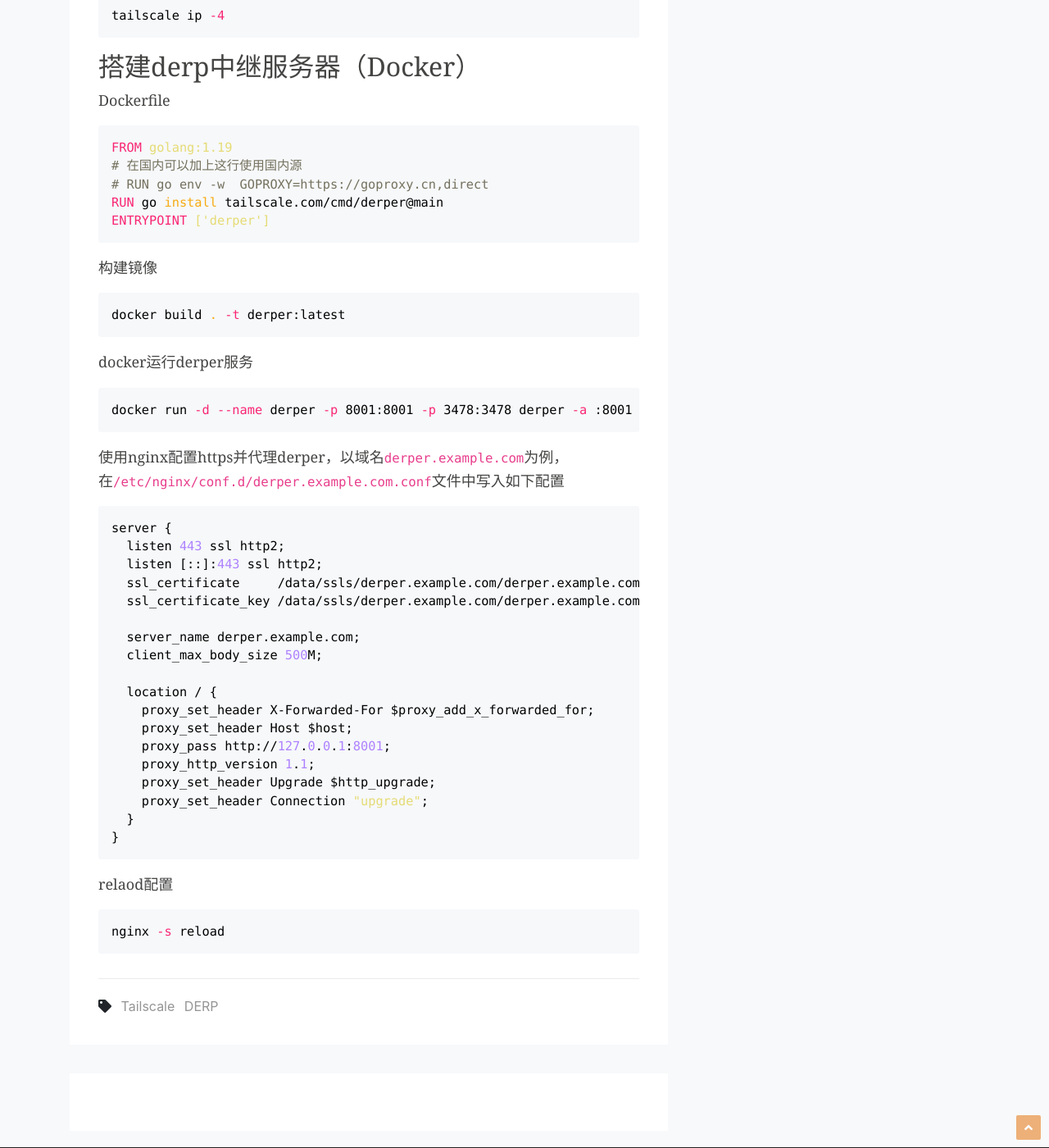
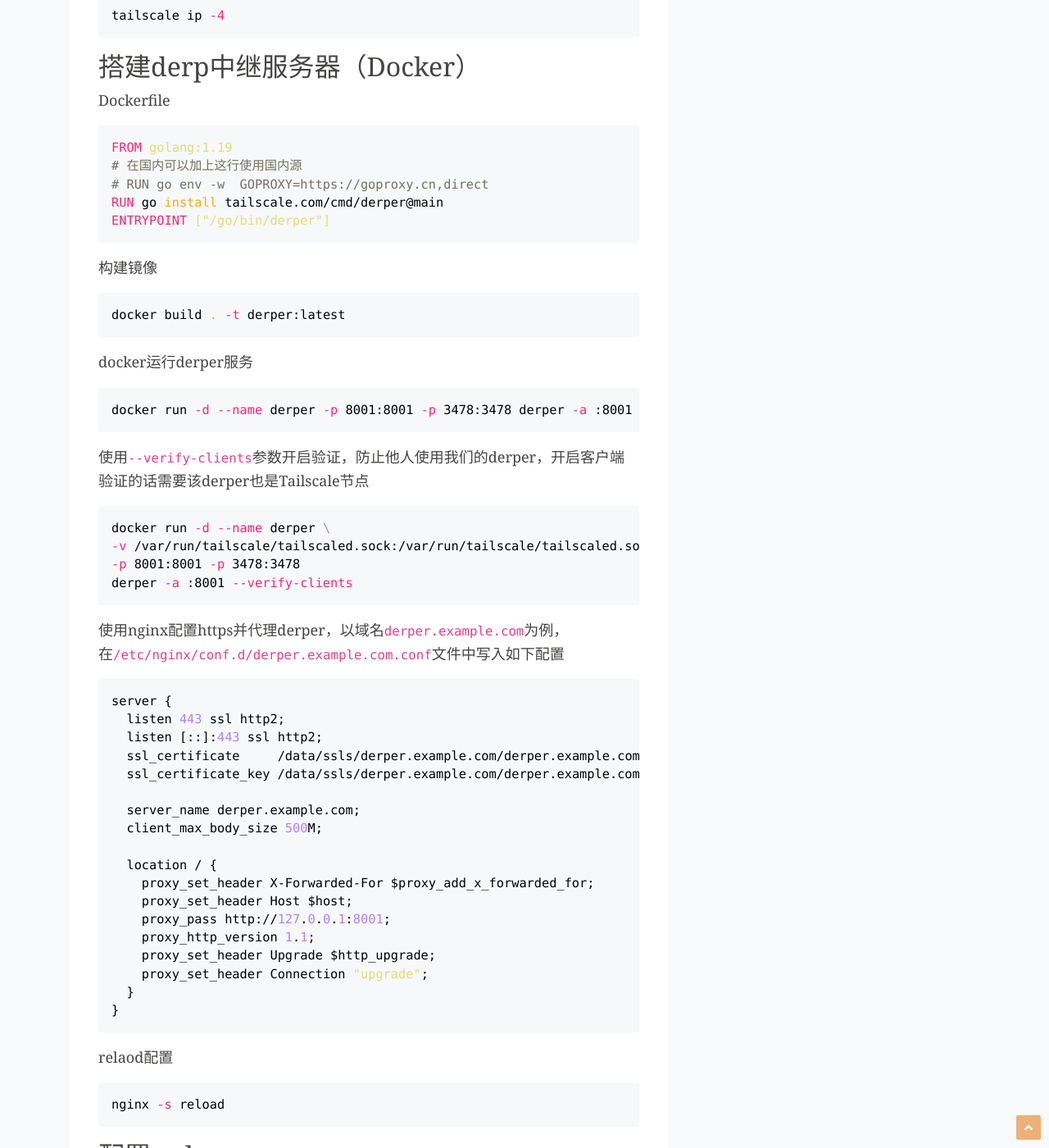
Before and after one commit to xubiaosunny/xubiaosunny.github.io, a Jekyll site: the page built from _posts/Ops/2022-09-14-tailscale_deploy_and_custom_derp_servers_mzl3.md, in a window 1280 px wide and 1400 px high, scrolled down 1002 px. Shown: the whole window at 82% size. Built offline with Jekyll 4.4.1, drawn with Linux system fonts in a browser that asks for light colours; comment, search, counter and statistics services are not loaded; some of the changed text lies outside the part shown.

Commit message:
Tailscale使用以及搭建自己的derp中继服务器

````diff
--- a/_posts/Ops/2022-09-14-tailscale_deploy_and_custom_derp_servers_mzl3.md
+++ b/_posts/Ops/2022-09-14-tailscale_deploy_and_custom_derp_servers_mzl3.md
@@ -50,7 +50,7 @@
 # 在国内可以加上这行使用国内源
 # RUN go env -w  GOPROXY=https://goproxy.cn,direct
 RUN go install tailscale.com/cmd/derper@main
-ENTRYPOINT ['derper']
+ENTRYPOINT ["/go/bin/derper"]
 ```
 
 构建镜像
@@ -63,6 +63,15 @@
 
 ```bash
 docker run -d --name derper -p 8001:8001 -p 3478:3478 derper -a :8001
+```
+
+使用`--verify-clients`参数开启验证，防止他人使用我们的derper，开启客户端验证的话需要该derper也是Tailscale节点
+
+```bash
+docker run -d --name derper \
+-v /var/run/tailscale/tailscaled.sock:/var/run/tailscale/tailscaled.sock \
+-p 8001:8001 -p 3478:3478
+derper -a :8001 --verify-clients
 ```
 
 使用nginx配置https并代理derper，以域名`derper.example.com`为例，在`/etc/nginx/conf.d/derper.example.com.conf`文件中写入如下配置
@@ -93,3 +102,32 @@
 ```bash
 nginx -s reload
 ```
+
+## 配置 acls
+
+https://login.tailscale.com/admin/acls
+
+```json
+...
+
+  "derpMap": {
+		"OmitDefaultRegions": true,
+		"Regions": {
+			"900": {
+				"RegionID":   900,
+				"RegionCode": "myderp",
+				"Nodes": [
+					{
+						"Name":     "1",
+						"RegionID": 900,
+						"HostName": "derper.example.com",
+						"STUNPort": 3478,
+						"DERPPort": 443,
+					},
+				],
+			},
+		},
+	},
+
+...
+```
````
